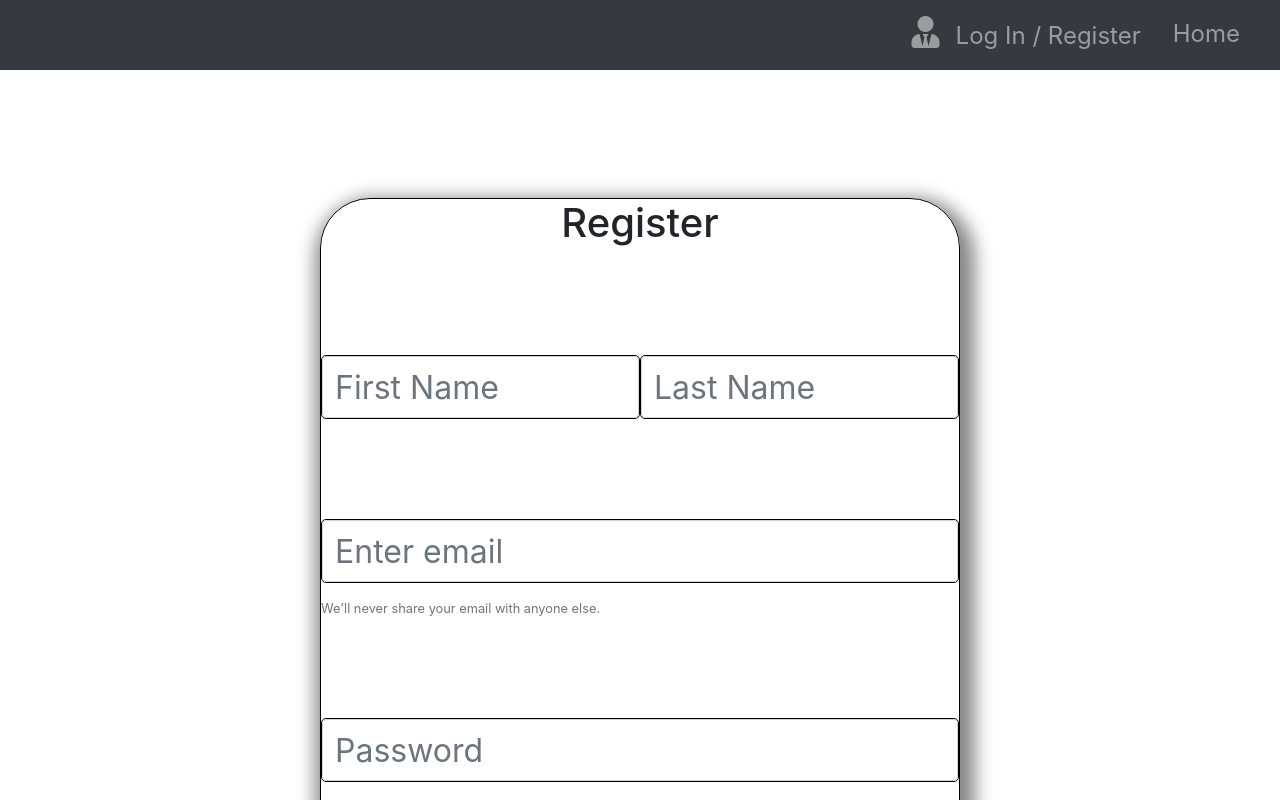
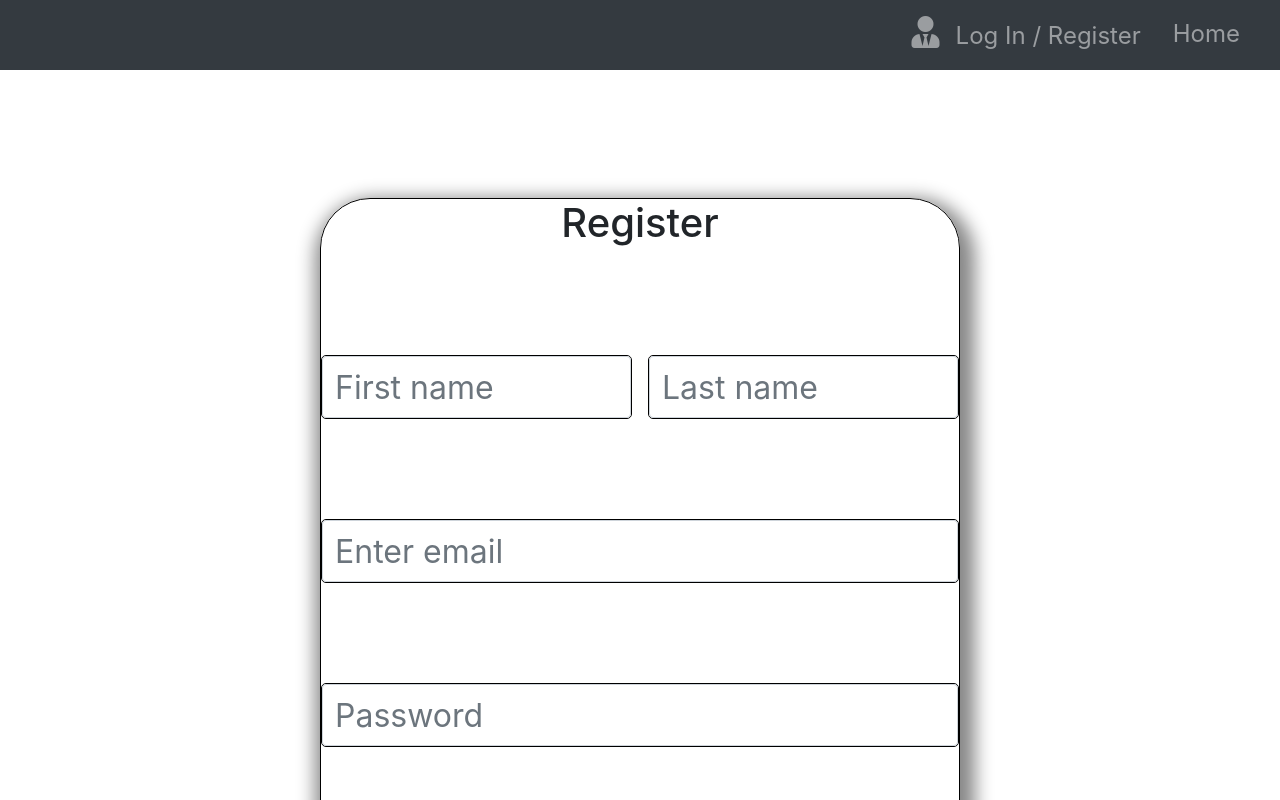
Before and after one commit to jonathanj101/Stock-Trading-App, a React (Create React App) app in the folder client/: page /form in a window 1280 px wide. Shown: the top 800 px of the page. Built offline with nearby package versions, Linux system fonts and the light colour scheme; the HTML template or start-up script is replaced by a standard one.

Commit message:
registering user as expected

```diff
--- a/client/src/components/RegisterForm.js
+++ b/client/src/components/RegisterForm.js
@@ -1,97 +1,91 @@
 import React, { useState } from 'react';
 import { Form, Button } from 'react-bootstrap';
 
-const FormComponent = ({ handleRegister, onSubmit, mainState }) => {
-    const [firstName, getFirstName] = useState('');
-    const [lastName, getLastName] = useState('');
-    const [email, getEmail] = useState('');
-    const [password, getPassword] = useState('');
+const FormComponent = ({ handleRegister }) => {
+    const [firstName, setFirstName] = useState('');
+    const [lastName, setLastName] = useState('');
+    const [email, setEmail] = useState('');
+    const [password, setPassword] = useState('');
 
-    console.log(mainState);
-    function getValue(e) {
-        // getFirstName(e.target.value);
-        // getLastName(e.target.value);
-        // getEmail(e.target.value);
-        // getPassword(e.target.value);
-        // handleRegister(e);
-        console.log(
-            `firstname > ${firstName} lastname > ${lastName} email > ${email} password > ${password}`,
-        );
-    }
+    const onSubmit = (e) => {
+        e.preventDefault();
+        console.log(firstName, lastName, email, password);
+        handleRegister(firstName, lastName, email, password);
+    };
 
     return (
         <div style={styles.mainDiv}>
             <div style={styles.div}>
-                <form style={styles.formContainer}>
+                <Form style={styles.formContainer} onSubmit={onSubmit}>
                     <div className="w-50 text-center mx-auto">
                         <h1>Register</h1>
                     </div>
-                    <div className="d-flex">
-                        <div class="form-group" style={styles.formGroupStyles}>
-                            <input
-                                type="text"
-                                class="form-control"
-                                onChange={handleRegister}
+                    <div className="d-flex ">
+                        <Form.Group
+                            style={styles.formGroupStyles}
+                            className="w-50 mr-3"
+                            controlId="firstName"
+                        >
+                            <Form.Control
                                 style={styles.formControlStyles}
-                                name={'firstName'}
-                                value={mainState.firstName}
-                                id="firstName"
-                                placeholder="First Name"
+                                onChange={(e) => setFirstName(e.target.value)}
+                                name="firstName"
+                                value={firstName}
+                                placeholder="First name"
                             />
-                        </div>
-                        <div
-                            className="form-group"
+                        </Form.Group>
+                        <Form.Group
                             style={styles.formGroupStyles}
+                            className="w-50"
+                            controlId="lastName"
                         >
-                            <input
-                                type="text"
-                                className="form-control"
+                            <Form.Control
                                 style={styles.formControlStyles}
-                                id="lastName"
-                                onChange={handleRegister}
+                                onChange={(e) => setLastName(e.target.value)}
                                 name="lastName"
-                                value={mainState.lastName}
-                                placeholder="Last Name"
+                                value={lastName}
+                                placeholder="Last name"
                             />
-                        </div>
+                        </Form.Group>
                     </div>
-                    <div
-                        className="form-group"
+                    <Form.Group
                         style={{
                             border: '1px solid black',
                             borderRadius: '5px',
                         }}
+                        controlId="email"
                     >
-                        <input
+                        <Form.Control
+                            style={styles.formControlStyles}
+                            onChange={(e) => setEmail(e.target.value)}
+                            name="email"
+                            value={email}
                             type="email"
-                            className="form-control"
-                            onChange={handleRegister}
-                            style={styles.formControlStyles}
-                            name="email"
-                            value={mainState.email}
-                            id="email"
                             placeholder="Enter email"
                         />
-                    </div>
-                    <small id="emailHelp" className="form-text text-muted">
-                        We'll never share your email with anyone else.
-                    </small>
-                    <div className="form-group" style={styles.formGroupStyles}>
-                        <input
+                    </Form.Group>
+                    <Form.Group
+                        style={styles.formGroupStyles}
+                        controlId="password"
+                    >
+                        <Form.Control
+                            style={styles.formControlStyles}
+                            onChange={(e) => setPassword(e.target.value)}
+                            name="password"
+                            value={password}
                             type="password"
-                            name="password"
-                            value={mainState.password}
-                            onChange={handleRegister}
-                            className="form-control"
-                            style={styles.formControlStyles}
-                            id="password"
                             placeholder="Password"
                         />
-                    </div>
-                    <button type="submit" className="btn btn-primary">
+                    </Form.Group>
+                    <Button
+                        style={styles.btnStyles}
+                        variant="primary"
+                        type="submit"
+                        block
+                    >
                         Submit
-                    </button>
-                </form>
+                    </Button>
+                </Form>
             </div>
         </div>
     );
@@ -133,84 +127,76 @@ var styles = {
 
 export default FormComponent;
 
-{
-    /* <Form style={styles.formContainer}>
-<div className="w-50 text-center mx-auto">
-    <h1>Register</h1>
-</div>
-<div className="d-flex ">
-    <Form.Group
-        style={styles.formGroupStyles}
-        className="w-50 mr-3"
-        controlId="firstName"
-    >
-        <Form.Control
-            style={styles.formControlStyles}
-            onChange={(e) => {
-                getValue(e);
-                getFirstName(e.target.value);
-                handleRegister(e);
-            }}
-            name="firstName"
-            value={firstName}
-            placeholder="First name"
-        />
-    </Form.Group>
-    <Form.Group
-        style={styles.formGroupStyles}
-        className="w-50"
-        controlId="lastName"
-    >
-        <Form.Control
-            style={styles.formControlStyles}
-            onChange={(e) => {
-                getValue(e);
-            }}
-            name="lastName"
-            value={lastName}
-            placeholder="Last name"
-        />
-    </Form.Group>
-</div>
-<Form.Group
-    style={{
-        border: '1px solid black',
-        borderRadius: '5px',
-    }}
-    controlId="email"
->
-    <Form.Control
-        style={styles.formControlStyles}
-        onChange={(e) => {
-            getValue(e);
-        }}
-        name="email"
-        value={email}
-        type="email"
-        placeholder="Enter email"
-    />
-</Form.Group>
-<Form.Group
-    style={styles.formGroupStyles}
-    controlId="password"
->
-    <Form.Control
-        style={styles.formControlStyles}
-        onChange={(e) => getValue(e)}
-        name="password"
-        value={password}
-        type="password"
-        placeholder="Password"
-    />
-</Form.Group>
-<Button
-    style={styles.btnStyles}
-    variant="primary"
-    type="submit"
-    // onClick={() => onSubmit()}
-    block
->
-    Submit
-</Button>
-</Form> */
-}
+// <form style={styles.formContainer} onSubmit={onSubmit}>
+// <div className="w-50 text-center mx-auto">
+//     <h1>Register</h1>
+// </div>
+// <div className="d-flex">
+//     <div
+//         className="form-group"
+//         style={styles.formGroupStyles}
+//     >
+//         <input
+//             type="text"
+//             className="form-control"
+//             onChange={(e) => setFirstName(e.target.value)}
+//             style={styles.formControlStyles}
+//             name={'firstName'}
+//             value={firstName}
+//             id="firstName"
+//             placeholder="First Name"
+//         />
+//     </div>
+//     <div
+//         className="form-group"
+//         style={styles.formGroupStyles}
+//     >
+//         <input
+//             type="text"
+//             className="form-control"
+//             style={styles.formControlStyles}
+//             id="lastName"
+//             onChange={(e) => setLastName(e.target.value)}
+//             name="lastName"
+//             value={lastName}
+//             placeholder="Last Name"
+//         />
+//     </div>
+// </div>
+// <div
+//     className="form-group"
+//     style={{
+//         border: '1px solid black',
+//         borderRadius: '5px',
+//     }}
+// >
+//     <input
+//         type="email"
+//         className="form-control"
+//         onChange={(e) => setEmail(e.target.value)}
+//         style={styles.formControlStyles}
+//         name="email"
+//         value={email}
+//         id="email"
+//         placeholder="Enter email"
+//     />
+// </div>
+// <small id="emailHelp" className="form-text text-muted">
+//     We'll never share your email with anyone else.
+// </small>
+// <div className="form-group" style={styles.formGroupStyles}>
+//     <input
+//         type="password"
+//         name="password"
+//         value={password}
+//         onChange={(e) => setPassword(e.target.value)}
+//         className="form-control"
+//         style={styles.formControlStyles}
+//         id="password"
+//         placeholder="Password"
+//     />
+// </div>
+// <button type="submit" className="btn btn-primary">
+//     Submit
+// </button>
+// </form>
```
